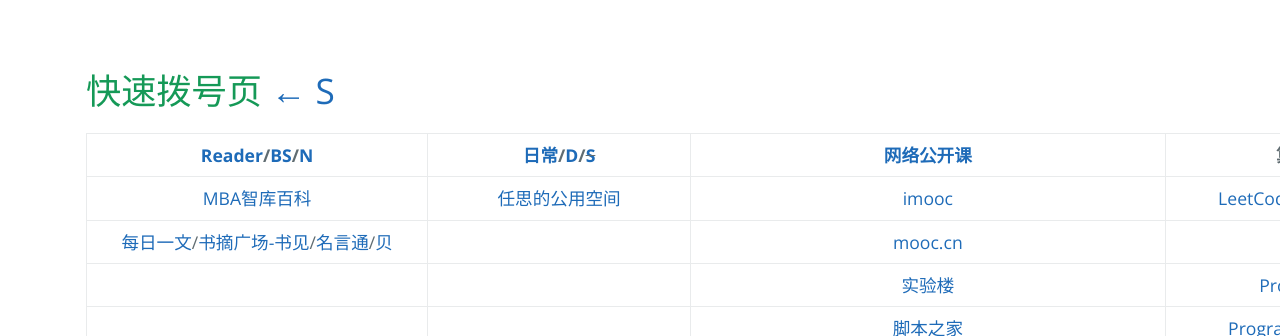
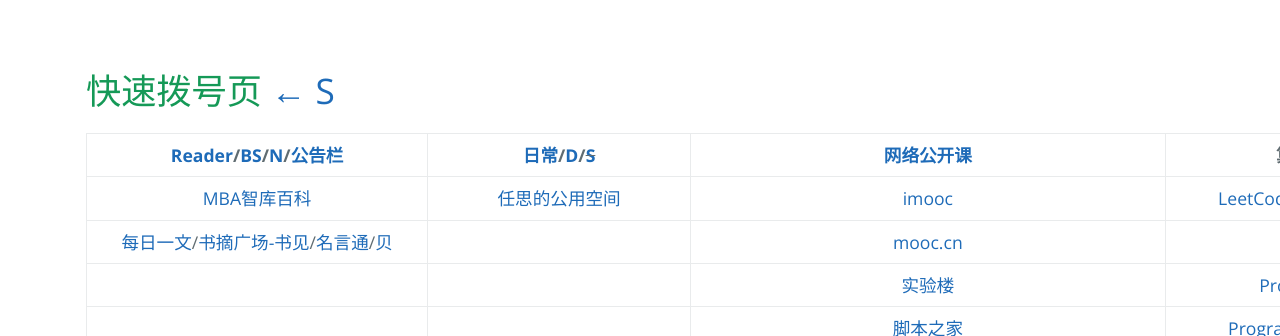
Before and after one commit to AmbroseRen/test, a Jekyll site: the page built from navigation.md, in a window 1280 px wide. Shown: the top 336 px of the page. Built offline with Jekyll 4.4.1, drawn with Linux system fonts in a browser that asks for light colours; our own code applies the rules of GitHub Pages for plain Markdown files; the repository's description, which GitHub fills in, is left out.

Commit message:
Update navigation.md

```diff
--- a/navigation.md
+++ b/navigation.md
@@ -23,7 +23,7 @@
 
 # 快速拨号页  [←](https://ambroseren.github.io/test/indexes.html)  [S](search.md)
 
-| [Reader](Library/BookListsOne.md)/[BS](Library/BookSearch.md)/[N](Library/Novel.md) | [日常](https://ambroseren.github.io/test/navigation.html#sp)/[D](Data/DataRank.md)/~~[S](https://shouku123.com/rensi)~~ | [网络公开课](Library/LearnPlatform.md) | 算法社区 |
+| [Reader](Library/BookListsOne.md)/[BS](Library/BookSearch.md)/[N](Library/Novel.md)/[公告栏](https://ambroseren.github.io/test/sag3.html) | [日常](https://ambroseren.github.io/test/navigation.html#sp)/[D](Data/DataRank.md)/~~[S](https://shouku123.com/rensi)~~ | [网络公开课](Library/LearnPlatform.md) | 算法社区 |
 |:---:|:---:|:---:|:---:|
 | [MBA智库百科](https://wiki.mbalib.com/wiki/首页) | [任思的公用空间](http://rensi.ys168.com/) | [imooc](https://www.imooc.com/course/list) | [LeetCode](https://leetcode.com/problemset/all/)/[LeetCode-cn](https://leetcode-cn.com/problemset/all/) |
 | [每日一文](https://meiriyiwen.com/random)/[书摘广场-书见](https://memo.bookfere.com/community/posts/all)/[名言通](https://www.mingyantong.com/)/[贝](Library/excerpt.md) | []() | [mooc.cn](https://www.cmooc.com/course) | []() |
```
